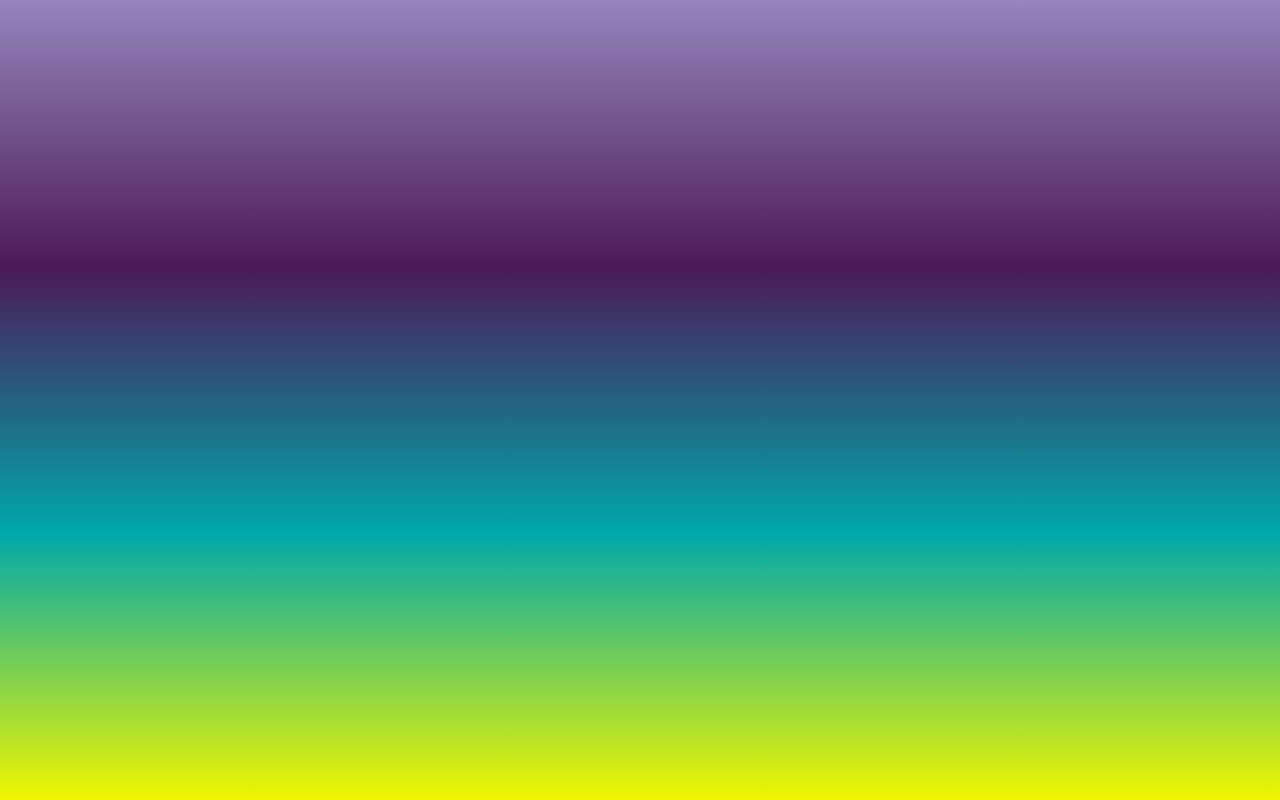
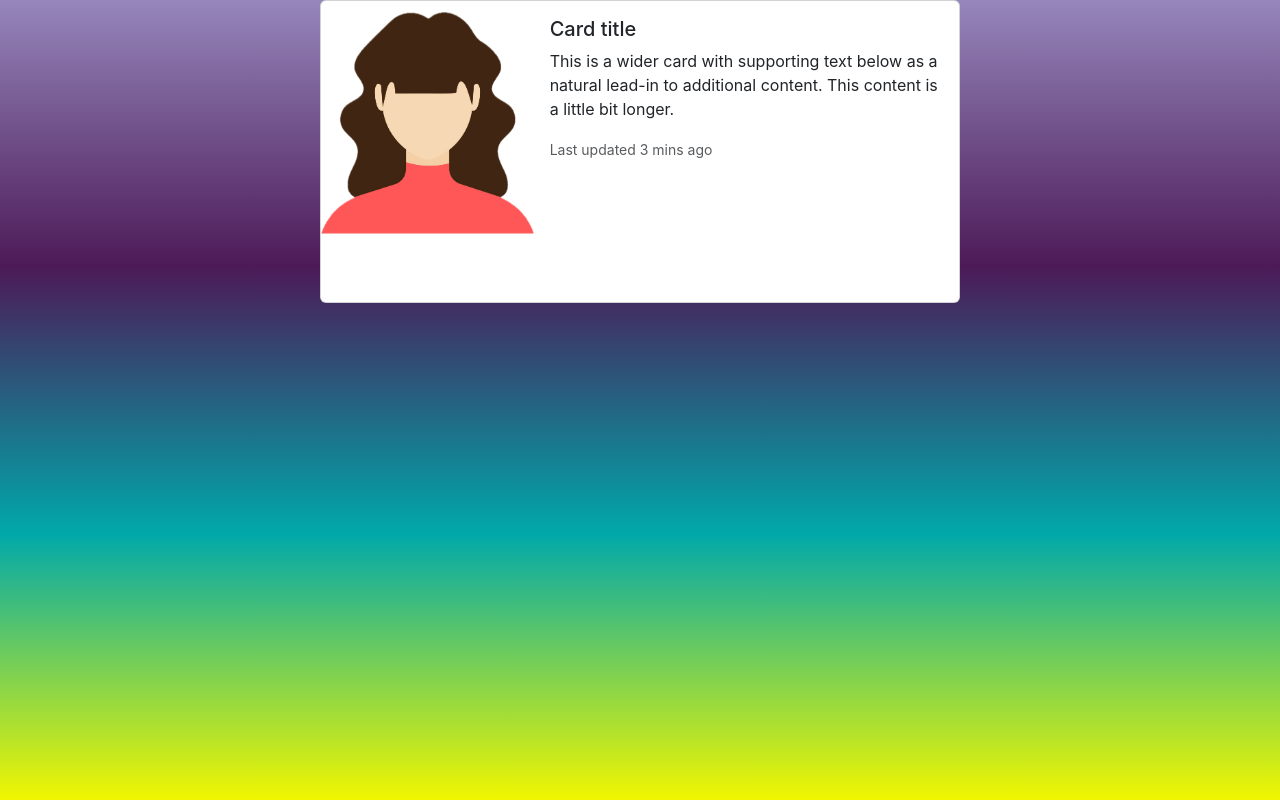
Before and after one commit to FraanMoore/portafolio, a React (Create React App) app: page /AboutMe in a window 1280 px wide. Before the commit this address had no page. Built offline with nearby package versions, Linux system fonts and the light colour scheme.

Commit message:
fix the link to aboutme

```diff
--- a/src/App.js
+++ b/src/App.js
@@ -8,6 +8,7 @@ import AboutMe from './views/aboutme';
 import Projects from './views/projects';
 import Contact from './views/contact';
 import Home from './views/home';
+import { Link } from 'react-router-dom';
 
 
 function App() {
@@ -15,7 +16,7 @@ function App() {
     <BrowserRouter>
         <Routes>
           <Route path='/' element={<Navbar />} />
-          <Route path="/aboutmMe" element={<AboutMe />} />
+          <Route path="/AboutMe" element={<AboutMe />} />
           <Route path="/projects" element={<Projects />} />
           <Route path="/contact" element={<Contact />} />
         </Routes>
--- a/src/views/aboutme.css
+++ b/src/views/aboutme.css
@@ -17,4 +17,5 @@ AMARILLO - #F0F600
 
 #avatarImg{
 
+
 }
--- a/src/views/aboutme.js
+++ b/src/views/aboutme.js
@@ -7,16 +7,16 @@ const AboutMe = () => {
   return (
 
     <div id="aboutmeContainer">
-      <div class="card mb-3">
-  <div class="row g-0">
-    <div class="col-md-4">
-      <img src={Avatar} class="img-fluid rounded-start" alt="avatar"/>
+      <div className="card mb-3">
+  <div className="row g-0">
+    <div className="col-md-4" id="avatarImg">
+      <img src={Avatar} className="img-fluid rounded-start"/>
     </div>
-    <div class="col-md-8">
-      <div class="card-body">
-        <h5 class="card-title">Card title</h5>
-        <p class="card-text">This is a wider card with supporting text below as a natural lead-in to additional content. This content is a little bit longer.</p>
-        <p class="card-text"><small class="text-body-secondary">Last updated 3 mins ago</small></p>
+    <div className="col-md-8">
+      <div className="card-body">
+        <h5 className="card-title">Card title</h5>
+        <p className="card-text">This is a wider card with supporting text below as a natural lead-in to additional content. This content is a little bit longer.</p>
+        <p className="card-text"><small className="text-body-secondary">Last updated 3 mins ago</small></p>
       </div>
     </div>
   </div>
```
Also changed, not shown: src/assets/aboutme.txt (added).
